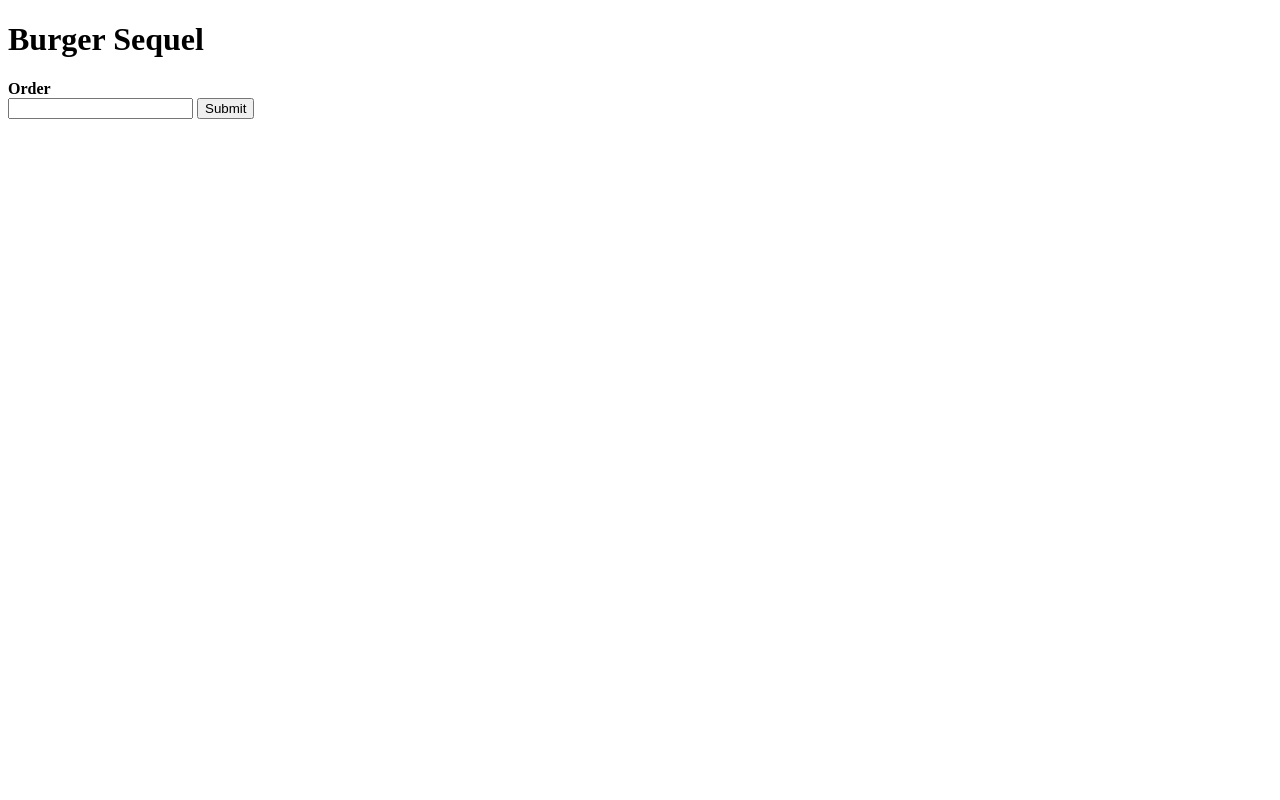
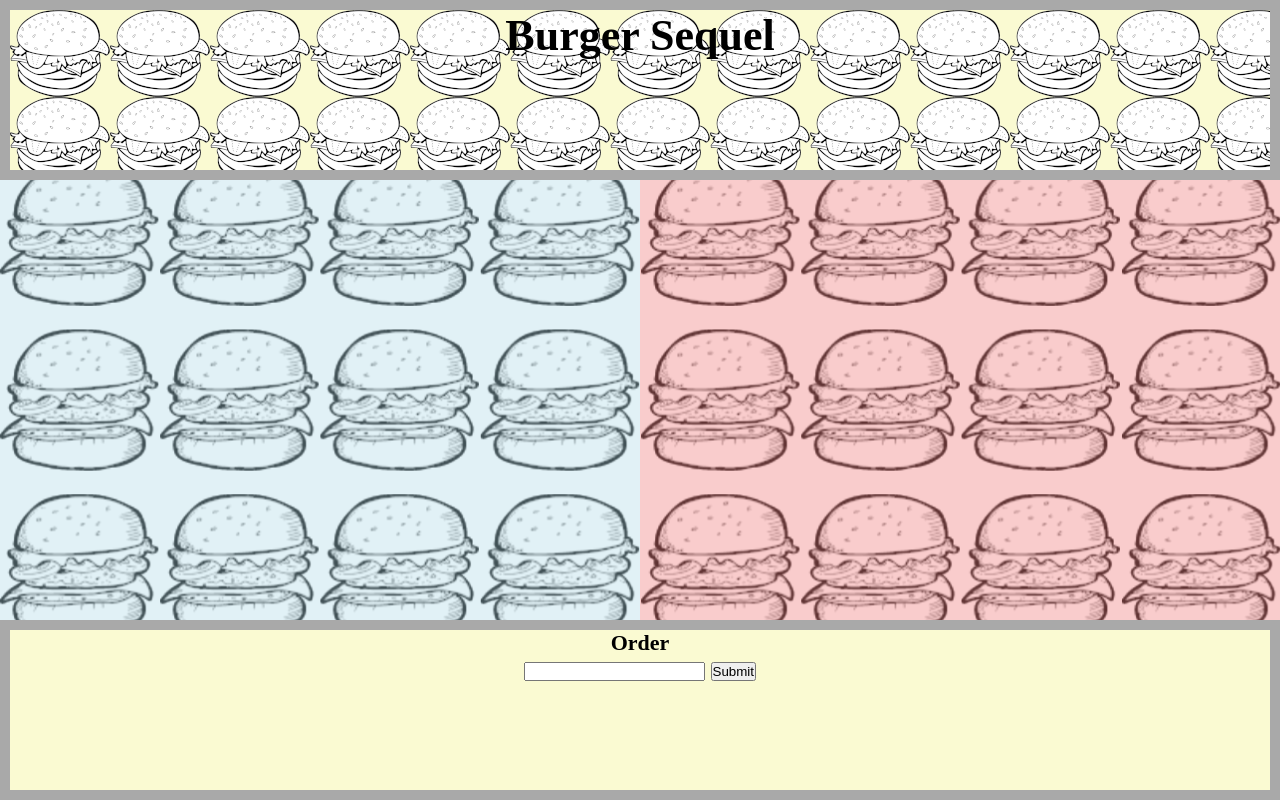
Before and after one commit to EliteAngelus/Burger-Sequel, a plain HTML site: page index.html in a window 1280 px wide. Drawn offline with Linux system fonts and the light colour scheme.

Commit message:
Finished the basic styling of the index.html page.

```diff
--- a/style.css
+++ b/style.css
@@ -0,0 +1,45 @@
+* {
+    margin:0;
+    padding: 0;
+}
+
+html, body {
+    width: 100%;
+    height: 100%;
+    position: relative;
+    background-image: url('./images/burger1.png');
+    background-size: 158px;
+    background-repeat: space;
+    font-size: 22px;
+}
+
+h1 {
+    min-height: 20%;
+    background: lightgoldenrodyellow url('./images/burger2.png');
+    border: 10px solid darkgrey;
+    text-align: center;
+}
+
+form {
+    min-height: 20%;
+    background: lightgoldenrodyellow;
+    border: 10px solid darkgrey;
+    text-align: center;
+    position: absolute;
+    bottom: 0;
+    width: calc(100% - 20px);
+}
+
+.burger {
+    width: 50%;
+    height: 60%;
+    display: inline-block;
+    background: #add8e65e;
+}
+
+.devoured {
+    width: 50%;
+    height: 60%;
+    display: inline-block;
+    background: #f0808066;
+}
```
Also changed, not shown: index.html (+1 -2 lines).
